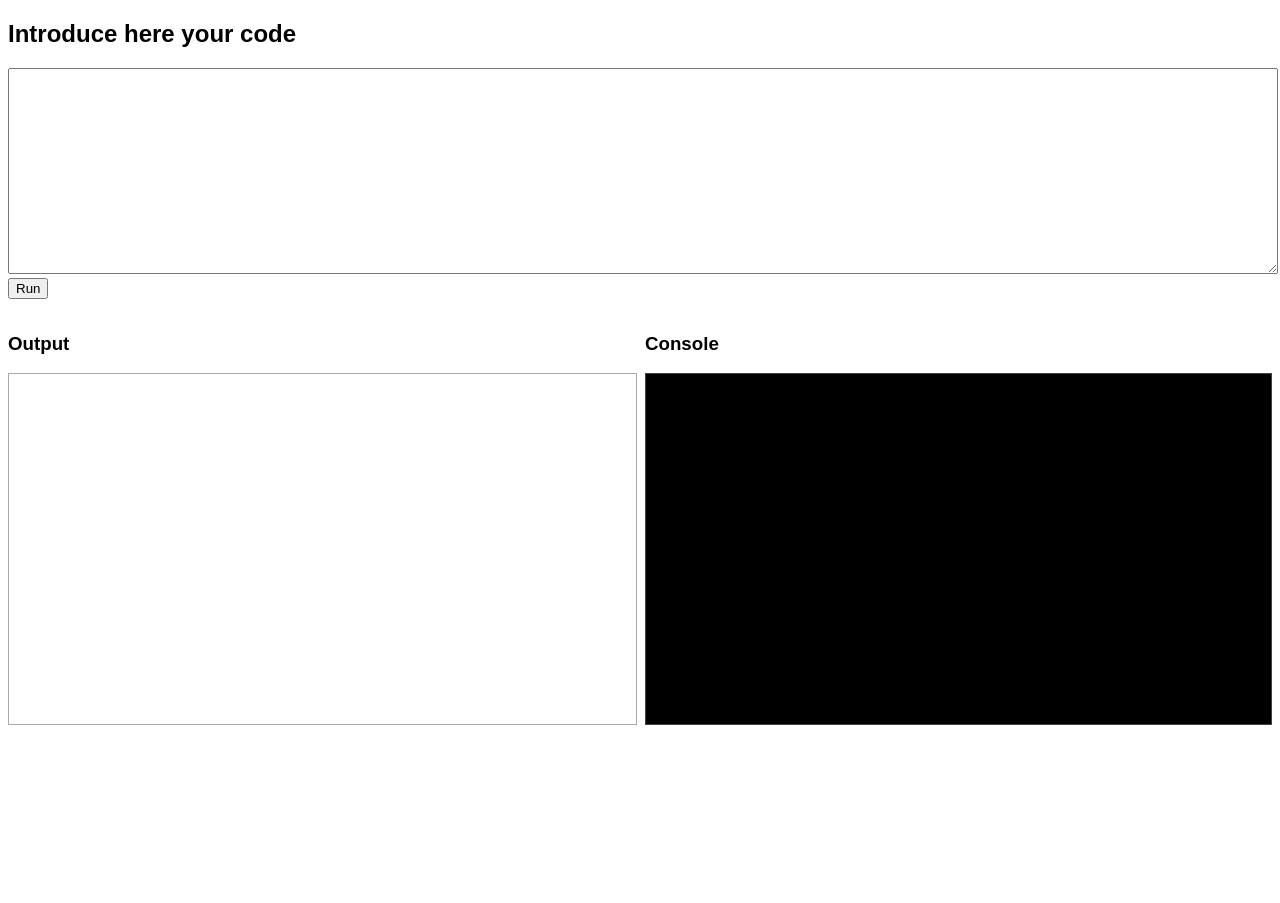
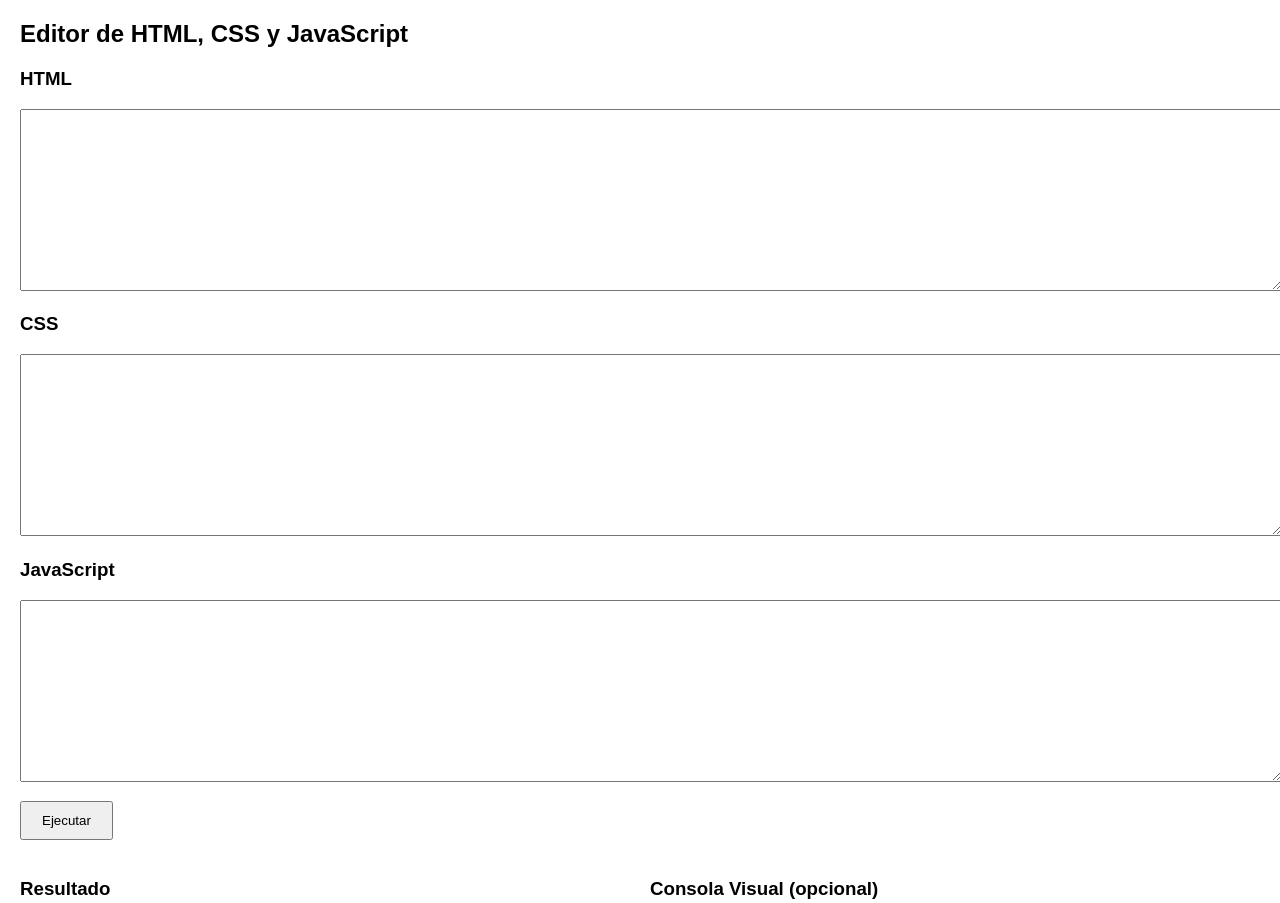
Before and after one commit to acmarcen/editor-html, a plain HTML site: page index.html in a window 1280 px wide. Shown: the top 903 px of the page. Before the commit the page ends 800 px from the top, so only its background shows below. Drawn offline with Linux system fonts and the light colour scheme.

Commit message:
Update index.html

```diff
--- a/index.html
+++ b/index.html
@@ -2,25 +2,27 @@
 <html>
 <head>
 <meta charset="UTF-8">
-<title>Code Runner with Console</title>
+<title>Code Runner (HTML + CSS + JS)</title>
+
 <style>
-
 body {
   font-family: Arial, sans-serif;
+  margin: 20px;
 }
 
 textarea {
   width: 100%;
-  height: 200px;
+  height: 160px;
   font-family: monospace;
   font-size: 14px;
+  padding: 10px;
 }
 
 .container {
   display: flex;
   width: 100%;
-  margin-top: 15px;
-  gap: 10px;
+  margin-top: 20px;
+  gap: 20px;
 }
 
 .output-box {
@@ -29,71 +31,99 @@ textarea {
   flex-direction: column;
 }
 
+iframe {
+  height: 400px;
+  width: 100%;
+  border: 1px solid #aaa;
+}
+
+/* Consola visual (opcional) */
 .console-box {
-  flex: 1;
   background: #000;
   color: #0f0;
   padding: 10px;
-  height: 350px;
+  height: 400px;
   overflow-y: auto;
   font-family: monospace;
-  font-size: 14px;
   border: 1px solid #444;
-}
-
-iframe {
-  height: 350px;
-  width: 100%;
-  border: 1px solid #aaa;
 }
 </style>
 </head>
+
 <body>
 
-<h2>Introduce here your code</h2>
+<h2>Editor de HTML, CSS y JavaScript</h2>
 
-<textarea id="code">
-</textarea>
+<h3>HTML</h3>
+<textarea id="htmlInput"></textarea>
 
-<br>
-<button onclick="run()">Run</button>
+<h3>CSS</h3>
+<textarea id="cssInput"></textarea>
 
+<h3>JavaScript</h3>
+<textarea id="jsInput"></textarea>
 
+<button onclick="runCode()" style="margin-top:15px; padding:10px 20px;">Ejecutar</button>
 
 <div class="container">
 
   <div class="output-box">
-    <h3>Output</h3>
+    <h3>Resultado</h3>
     <iframe id="output"></iframe>
   </div>
 
   <div class="output-box">
-    <h3>Console</h3>
+    <h3>Consola Visual (opcional)</h3>
     <div id="console" class="console-box"></div>
   </div>
 
 </div>
 
 <script>
-function run() {
-    const code = document.getElementById("code").value;
+function runCode() {
+    const html = document.getElementById("htmlInput").value;
+    const css  = document.getElementById("cssInput").value;
+    const js   = document.getElementById("jsInput").value;
+
     const iframe = document.getElementById("output");
     const doc = iframe.contentDocument || iframe.contentWindow.document;
-    const consoleBox = document.getElementById("console");
-    consoleBox.innerHTML = ""; //clean console
 
-    const html = `
-      <script>
-        const parentConsole = parent.document.getElementById("console");
-        console.log = function(msg){
-          parentConsole.innerHTML += msg + "<br>";
-        };
-      <\/script>
-      ${code}
-    `;
+    // Limpia consola visual
+    document.getElementById("console").innerHTML = "";
+
+    // Construye el contenido del iframe
+    const finalCode = `
+<!DOCTYPE html>
+<html>
+<head>
+<style>
+${css}
+</style>
+</head>
+<body>
+
+${html}
+
+<script>
+// Redirige console.log al panel visual sin bloquear la consola real
+const parentConsole = parent.document.getElementById("console");
+const originalLog = console.log;
+
+console.log = function(...args) {
+    originalLog.apply(console, args);
+    parentConsole.innerHTML += args.join(" ") + "<br>";
+};
+
+// Inserta JS del usuario
+${js}
+
+</script>
+
+</body>
+</html>`;
 
     doc.open();
-    doc.write(html);
+    doc.write(finalCode);
     doc.close();
 }
 </script>
```
